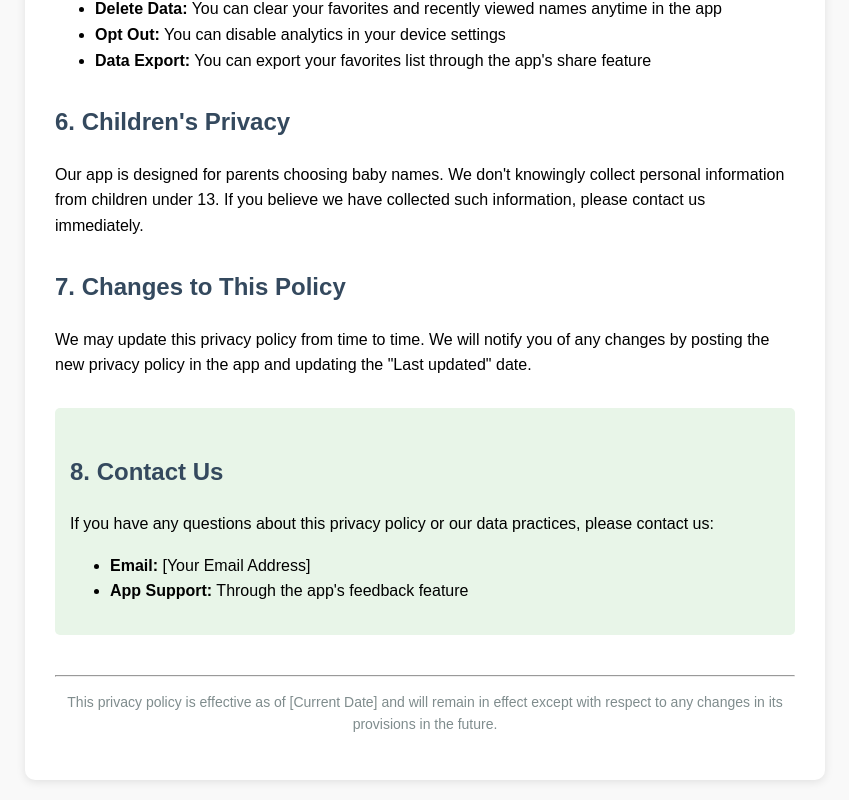
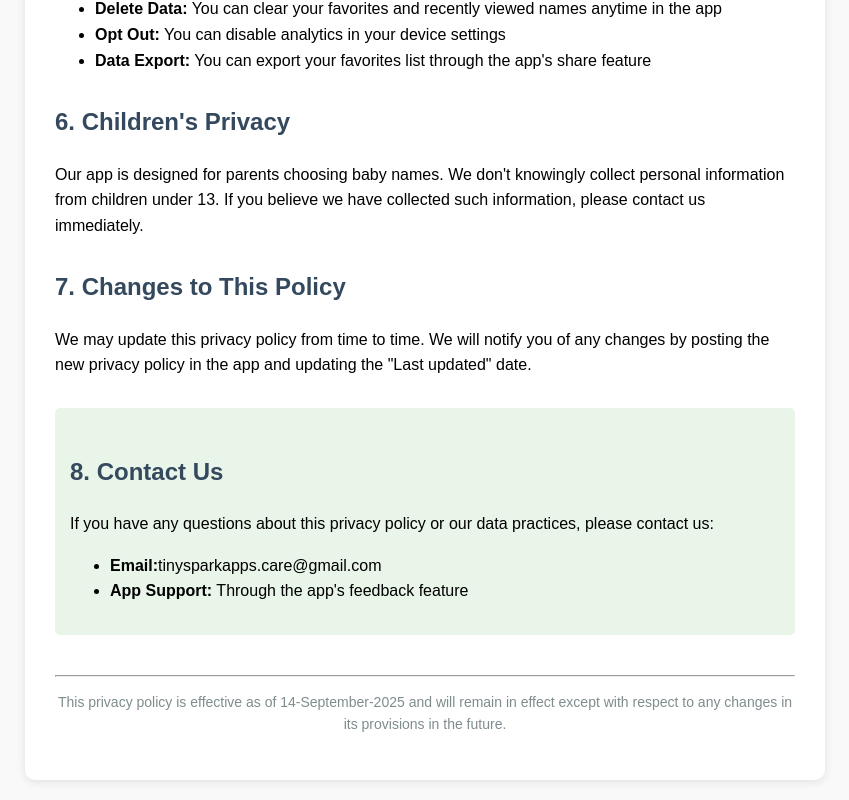
Before and after one commit to DhavalD3/tinysparkapps, a plain HTML site: page privacy-policy.html in a window 1280 px wide. Shown: the part 1296-2096 px from the top of the page, without its empty margins (215-1064 px from the left). Drawn offline with Linux system fonts and the light colour scheme.

Commit message:
Update privacy-policy.html

```diff
--- a/privacy-policy.html
+++ b/privacy-policy.html
@@ -46,7 +46,7 @@
     <div class="container">
         <h1>Privacy Policy for BabyNames App</h1>
 
-        <p><strong>Last updated:</strong> [Current Date]</p>
+        <p><strong>Last updated:</strong> 14-September-2025 </p>
 
         <div class="highlight">
             <strong>Quick Summary:</strong> We collect minimal data to improve your experience. Your favorite names and usage patterns help us make the app better. We don't sell your data to third parties.
@@ -108,14 +108,14 @@
             <h2>8. Contact Us</h2>
             <p>If you have any questions about this privacy policy or our data practices, please contact us:</p>
             <ul>
-                <li><strong>Email:</strong> [Your Email Address]</li>
+                <li><strong>Email:</strong>tinysparkapps.care@gmail.com</li>
                 <li><strong>App Support:</strong> Through the app's feedback feature</li>
             </ul>
         </div>
 
         <hr style="margin-top: 40px;">
         <p style="text-align: center; color: #7f8c8d; font-size: 14px;">
-            This privacy policy is effective as of [Current Date] and will remain in effect except with respect to any changes in its provisions in the future.
+            This privacy policy is effective as of 14-September-2025 and will remain in effect except with respect to any changes in its provisions in the future.
         </p>
     </div>
 </body>
```
